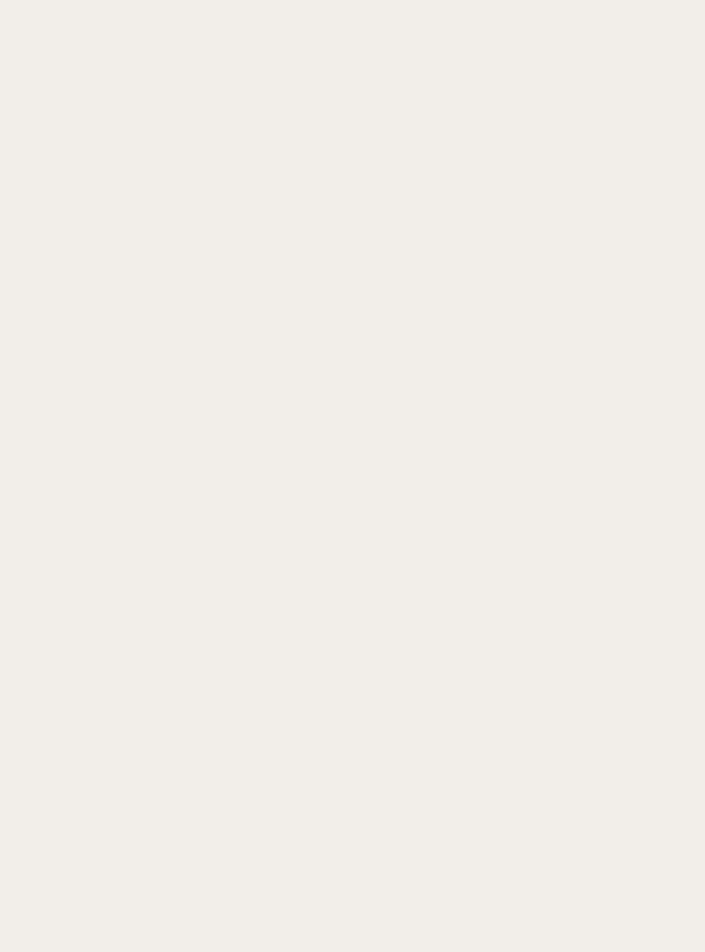
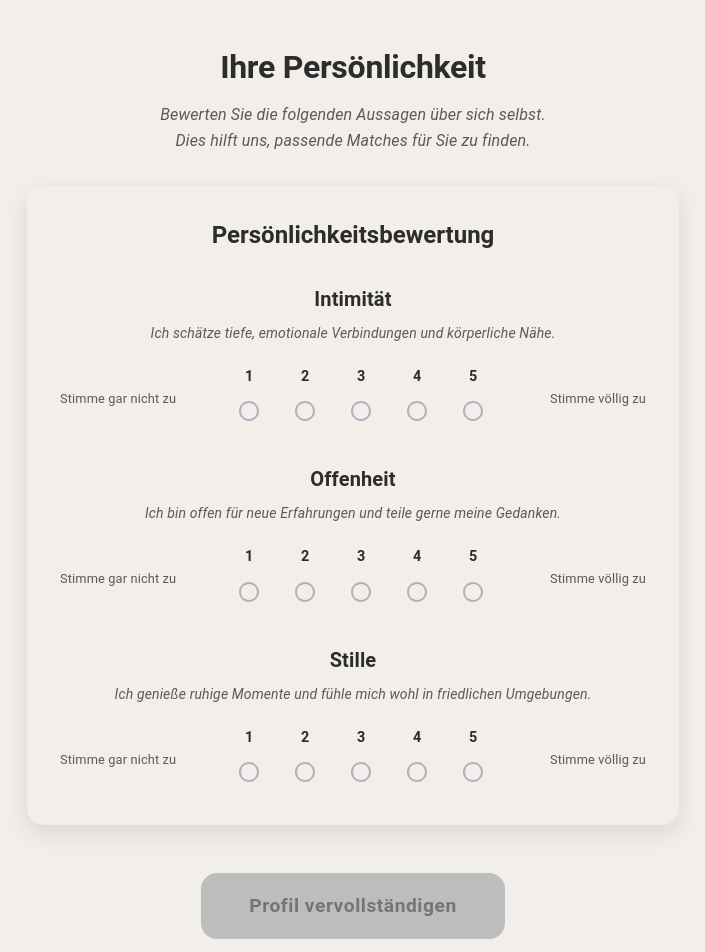
Before and after one commit to GAFMONKEY/whisper-world-frontend, a React (Vite) app: page /likert-scale in a window 1280 px wide. Before the commit this address had no page. Shown: the top 952 px of the page, without its empty margins (287-992 px from the left). Before the commit the page ends 800 px from the top, so only its background shows below. Built offline with nearby package versions, Linux system fonts and the light colour scheme.

Commit message:
added LikertScalePage and updated navigation from DatingIntentionsPage

```diff
--- a/src/App.tsx
+++ b/src/App.tsx
@@ -14,6 +14,7 @@ import MatchSuccessPage from './pages/MatchSuccessPage';
 import NameAgePage from './pages/NameAgePage';
 import GenderPreferencePage from './pages/GenderPreferencePage';
 import DatingIntentionsPage from './pages/DatingIntentionsPage';
+import LikertScalePage from './pages/LikertScalePage';
 
 function App() {
   return (
@@ -33,6 +34,7 @@ function App() {
           <Route path="/name-age" element={<NameAgePage />} />
           <Route path="/gender-preference" element={<GenderPreferencePage />} />
           <Route path="/dating-intentions" element={<DatingIntentionsPage />} />
+          <Route path="/likert-scale" element={<LikertScalePage />} />
         </Routes>
       </BrowserRouter>
     </ThemeProvider>
--- a/src/pages/DatingIntentionsPage.tsx
+++ b/src/pages/DatingIntentionsPage.tsx
@@ -37,8 +37,8 @@ const DatingIntentionsPage: React.FC = () => {
       intentions: selectedIntentions
     }));
 
-    // Navigiere zum Dashboard
-    navigate('/dashboard');
+    // Navigiere zur Likert-Skalen Seite
+    navigate('/likert-scale');
   };
 
   const intentionOptions = [
--- /dev/null
+++ b/src/pages/LikertScalePage.tsx
@@ -0,0 +1,295 @@
+import React, { useState } from 'react';
+import {
+  Box,
+  Typography,
+  Button,
+  Stack,
+  Radio,
+} from '@mui/material';
+import { useNavigate } from 'react-router-dom';
+
+const LikertScalePage: React.FC = () => {
+  const navigate = useNavigate();
+  const [ratings, setRatings] = useState({
+    intimacy: '',
+    openness: '',
+    silence: '',
+  });
+
+  const handleRatingChange = (category: string) => (event: React.ChangeEvent<HTMLInputElement>) => {
+    setRatings(prev => ({
+      ...prev,
+      [category]: event.target.value
+    }));
+  };
+
+  const handleContinue = () => {
+    // Lade die gespeicherten Präferenzen
+    const savedPreferences = JSON.parse(localStorage.getItem('datingPreferences') || '{}');
+
+    console.log('Complete profile data:', {
+      ...savedPreferences,
+      personalityRatings: ratings
+    });
+
+    // Speichere alle Daten zusammen
+    localStorage.setItem('userProfile', JSON.stringify({
+      ...savedPreferences,
+      personalityRatings: ratings
+    }));
+
+    // Navigiere zum Dashboard
+    navigate('/dashboard');
+  };
+
+  const scaleOptions = [
+    { value: '1', label: '1' },
+    { value: '2', label: '2' },
+    { value: '3', label: '3' },
+    { value: '4', label: '4' },
+    { value: '5', label: '5' },
+  ];
+
+  const categories = [
+    {
+      key: 'intimacy',
+      title: 'Intimität',
+      description: 'Ich schätze tiefe, emotionale Verbindungen und körperliche Nähe.'
+    },
+    {
+      key: 'openness',
+      title: 'Offenheit',
+      description: 'Ich bin offen für neue Erfahrungen und teile gerne meine Gedanken.'
+    },
+    {
+      key: 'silence',
+      title: 'Stille',
+      description: 'Ich genieße ruhige Momente und fühle mich wohl in friedlichen Umgebungen.'
+    }
+  ];
+
+  const allRated = Object.values(ratings).every(rating => rating !== '');
+
+  return (
+    <Box
+      sx={{
+        minHeight: '100vh',
+        width: '100vw',
+        display: 'flex',
+        justifyContent: 'center',
+        alignItems: 'center',
+        backgroundColor: 'background.default',
+        margin: 0,
+        padding: 2,
+      }}
+    >
+      <Box
+        sx={{
+          display: 'flex',
+          flexDirection: 'column',
+          justifyContent: 'center',
+          alignItems: 'center',
+          textAlign: 'center',
+          px: 3,
+          py: 4,
+          maxWidth: 700,
+          width: '100%',
+        }}
+      >
+        {/* Headline */}
+        <Typography
+          variant="h2"
+          sx={{
+            textAlign: 'center',
+            mb: 2,
+            color: 'text.primary',
+            fontWeight: 'bold',
+          }}
+        >
+          Ihre Persönlichkeit
+        </Typography>
+
+        {/* Subtext */}
+        <Typography
+          variant="body1"
+          sx={{
+            textAlign: 'center',
+            mb: 4,
+            color: 'text.secondary',
+            fontStyle: 'italic',
+            lineHeight: 1.6,
+          }}
+        >
+          Bewerten Sie die folgenden Aussagen über sich selbst.<br />
+          Dies hilft uns, passende Matches für Sie zu finden.
+        </Typography>
+
+        <Box
+          sx={{
+            backgroundColor: 'background.paper',
+            borderRadius: 4,
+            p: { xs: 3, sm: 4 },
+            boxShadow: '0 8px 24px rgba(0,0,0,0.1)',
+            border: '1px solid',
+            borderColor: 'grey.200',
+            width: '100%',
+            mb: 4,
+          }}
+        >
+          <Typography
+            variant="h5"
+            sx={{
+              textAlign: 'center',
+              mb: 4,
+              color: 'text.primary',
+              fontWeight: 'bold',
+            }}
+          >
+            Persönlichkeitsbewertung
+          </Typography>
+
+          <Stack spacing={4}>
+            {categories.map((category) => (
+              <Box key={category.key}>
+                <Typography
+                  variant="h6"
+                  sx={{
+                    textAlign: 'center',
+                    mb: 1,
+                    color: 'text.primary',
+                    fontWeight: 'bold',
+                  }}
+                >
+                  {category.title}
+                </Typography>
+
+                <Typography
+                  variant="body2"
+                  sx={{
+                    textAlign: 'center',
+                    mb: 3,
+                    color: 'text.secondary',
+                    fontStyle: 'italic',
+                  }}
+                >
+                  {category.description}
+                </Typography>
+
+                {/* Mobile Layout */}
+                <Box sx={{ display: { xs: 'block', sm: 'none' } }}>
+                  <Box sx={{ display: 'flex', justifyContent: 'space-between', mb: 1, px: 1 }}>
+                    <Typography variant="caption" sx={{ color: 'text.secondary', fontSize: '0.75rem' }}>
+                      Gar nicht
+                    </Typography>
+                    <Typography variant="caption" sx={{ color: 'text.secondary', fontSize: '0.75rem' }}>
+                      Völlig
+                    </Typography>
+                  </Box>
+                  <Box sx={{ display: 'flex', justifyContent: 'space-between', px: 2 }}>
+                    {scaleOptions.map((option) => (
+                      <Box key={option.value} sx={{ display: 'flex', flexDirection: 'column', alignItems: 'center' }}>
+                        <Typography
+                          variant="caption"
+                          sx={{
+                            fontSize: '0.8rem',
+                            fontWeight: 'bold',
+                            color: 'text.primary',
+                            mb: 0.5,
+                          }}
+                        >
+                          {option.label}
+                        </Typography>
+                        <Radio
+                          checked={ratings[category.key as keyof typeof ratings] === option.value}
+                          onChange={handleRatingChange(category.key)}
+                          value={option.value}
+                          size="small"
+                          sx={{
+                            color: 'primary.main',
+                            '&.Mui-checked': {
+                              color: 'primary.main',
+                            },
+                            padding: 0.5,
+                          }}
+                        />
+                      </Box>
+                    ))}
+                  </Box>
+                </Box>
+
+                {/* Desktop Layout */}
+                <Box sx={{ display: { xs: 'none', sm: 'flex' }, alignItems: 'center', gap: 2 }}>
+                  <Typography variant="body2" sx={{ color: 'text.secondary', minWidth: '100px', fontSize: '0.8rem' }}>
+                    Stimme gar nicht zu
+                  </Typography>
+
+                  <Box sx={{ display: 'flex', gap: 2, flex: 1, justifyContent: 'center' }}>
+                    {scaleOptions.map((option) => (
+                      <Box key={option.value} sx={{ display: 'flex', flexDirection: 'column', alignItems: 'center' }}>
+                        <Typography
+                          variant="body2"
+                          sx={{
+                            fontSize: '0.9rem',
+                            fontWeight: 'bold',
+                            color: 'text.primary',
+                            mb: 0.5,
+                          }}
+                        >
+                          {option.label}
+                        </Typography>
+                        <Radio
+                          checked={ratings[category.key as keyof typeof ratings] === option.value}
+                          onChange={handleRatingChange(category.key)}
+                          value={option.value}
+                          sx={{
+                            color: 'primary.main',
+                            '&.Mui-checked': {
+                              color: 'primary.main',
+                            },
+                            padding: 1,
+                          }}
+                        />
+                      </Box>
+                    ))}
+                  </Box>
+
+                  <Typography variant="body2" sx={{ color: 'text.secondary', minWidth: '100px', textAlign: 'right', fontSize: '0.8rem' }}>
+                    Stimme völlig zu
+                  </Typography>
+                </Box>
+              </Box>
+            ))}
+          </Stack>
+        </Box>
+
+        <Button
+          variant="contained"
+          onClick={handleContinue}
+          disabled={!allRated}
+          sx={{
+            mt: 2,
+            py: 2,
+            px: 6,
+            fontSize: '1.2rem',
+            fontWeight: 600,
+            borderRadius: 4,
+            boxShadow: '0 6px 18px rgba(0,0,0,0.2)',
+            '&:hover': {
+              boxShadow: '0 8px 24px rgba(0,0,0,0.3)',
+              transform: 'translateY(-2px)',
+            },
+            '&:disabled': {
+              backgroundColor: 'grey.400',
+              color: 'grey.600',
+              boxShadow: 'none',
+            },
+          }}
+        >
+          Profil vervollständigen
+        </Button>
+      </Box>
+    </Box>
+  );
+};
+
+export default LikertScalePage;
```
